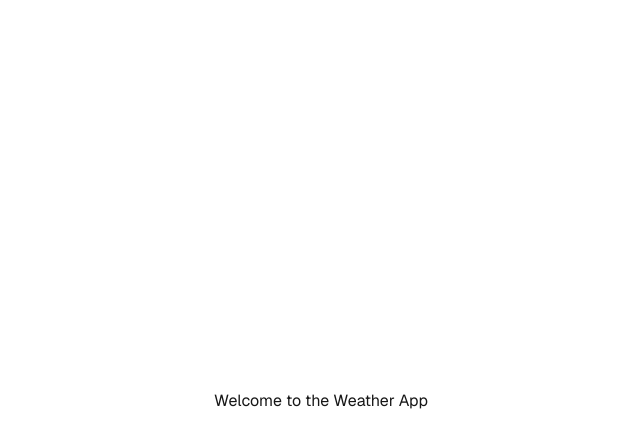
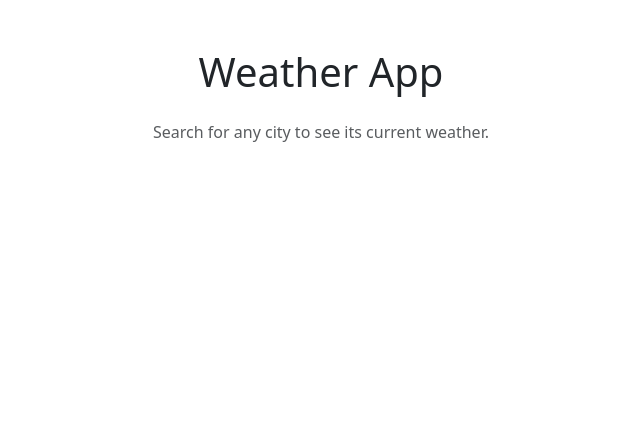
Before and after one commit to gkurkjian/Weather_App, a Next.js app: page / in a window 1280 px wide. Shown: the top 448 px of the page, without its empty margins (319-959 px from the left). Built offline with nearby package versions, Linux system fonts and the light colour scheme.

Commit message:
second commit: add Bootstrap for styling. page/layout.js to globally bootstrap layout import

```diff
--- a/pages/_app.js
+++ b/pages/_app.js
@@ -1,4 +1,6 @@
 import "@/styles/globals.css";
+import 'bootstrap/dist/css/bootstrap.min.css';
+
 
 export default function App({ Component, pageProps }) {
   return <Component {...pageProps} />;
--- a/pages/index.js
+++ b/pages/index.js
@@ -1,31 +1,11 @@
-import Head from "next/head";
-import Image from "next/image";
-import { Geist, Geist_Mono } from "next/font/google";
-import styles from "@/styles/Home.module.css";
-
-const geistSans = Geist({
-  variable: "--font-geist-sans",
-  subsets: ["latin"],
-});
-
-const geistMono = Geist_Mono({
-  variable: "--font-geist-mono",
-  subsets: ["latin"],
-});
+'use client';
+import { Container } from 'react-bootstrap';
 
 export default function Home() {
-  return (
-    <>
-      <Head>
-        <title>Weather App</title>
-      </Head>
-      <div
-        className={`${styles.page} ${geistSans.variable} ${geistMono.variable}`}
-      >
-        <main className={styles.main}>
-          Welcome to the Weather App
-        </main>
-      </div>
-    </>
-  );
+    return (
+        <Container className="py-5">
+            <h1 className='mb-4 text-center'>Weather App</h1>
+            <p className='text-center text-muted'>Search for any city to see its current weather.</p>
+        </Container>
+    );
 }
```
Also changed, not shown: app/layout.js (added, +17 -0 lines), package.json (+5 -4 lines), 1 other file (tests, documents, lock files or other folders).
